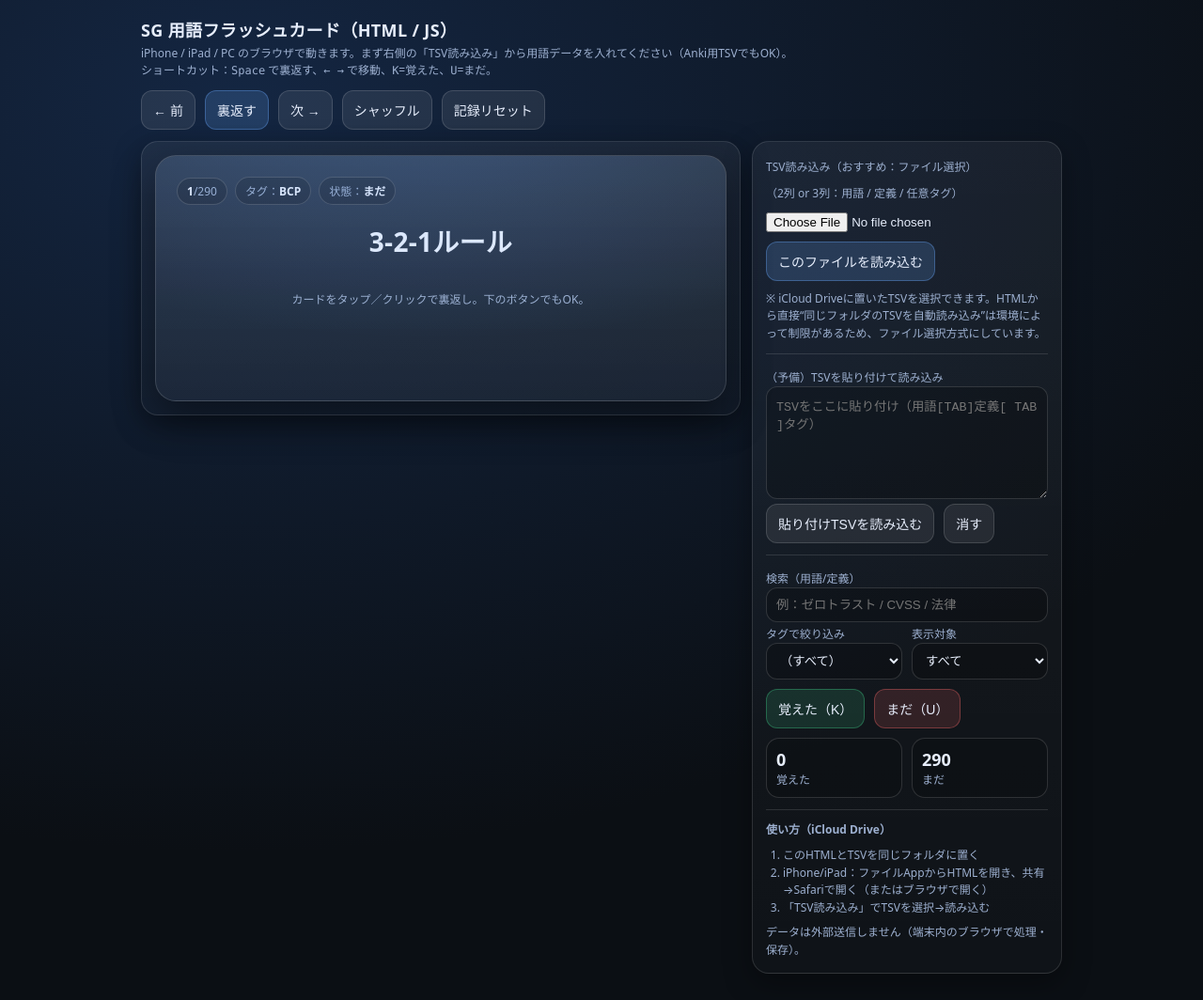
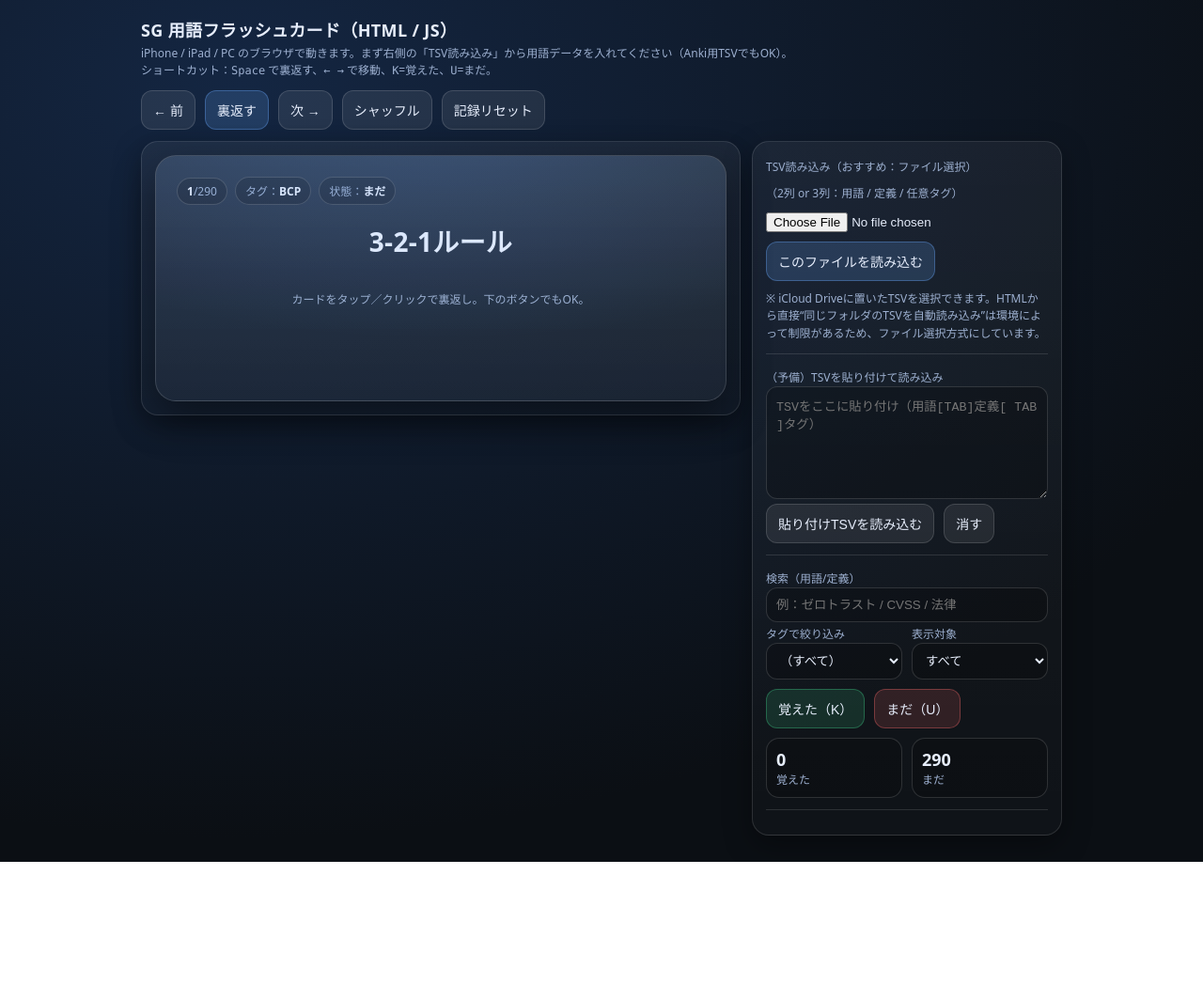
Before and after one commit to joji1977/flash, a plain HTML site: page index.html in a window 1280 px wide. Shown: the whole page at 94% size. After the commit the page ends 917 px from the top, so only its background shows below. Drawn offline with Linux system fonts and the light colour scheme.

Commit message:
Delete iCloud Drive usage instructions from index.html
Removed usage instructions for iCloud Drive.

```diff
--- a/index.html
+++ b/index.html
@@ -231,15 +231,6 @@
 
         <div class="hr"></div>
 
-        <div class="small">
-          <div><strong>使い方（iCloud Drive）</strong></div>
-          <ol style="margin:8px 0 0 18px; padding:0;">
-            <li>このHTMLとTSVを同じフォルダに置く</li>
-            <li>iPhone/iPad：ファイルAppからHTMLを開き、共有→Safariで開く（またはブラウザで開く）</li>
-            <li>「TSV読み込み」でTSVを選択→読み込む</li>
-          </ol>
-          <div style="margin-top:8px;">データは外部送信しません（端末内のブラウザで処理・保存）。</div>
-        </div>
       </aside>
     </div>
   </div>
```
